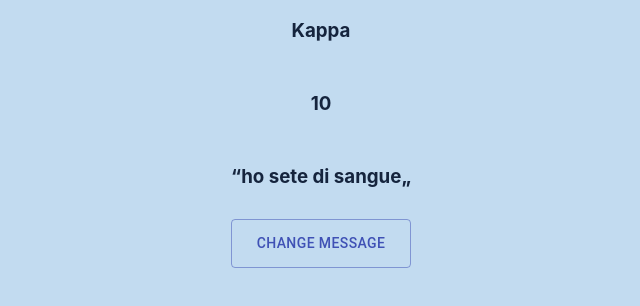
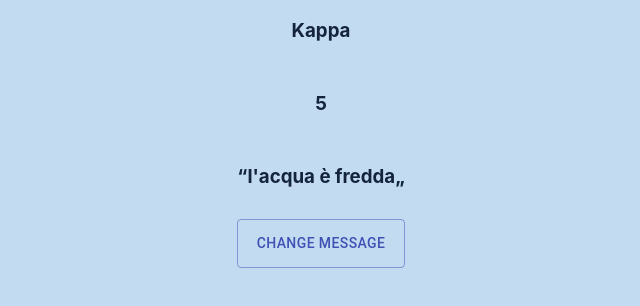
Before and after one commit to DavideNas/Advanced-React-Tutorial, a React (Create React App) app: page / in a window 1280 px wide. Shown: the top 306 px of the page, without its empty margins (319-959 px from the left). Built offline with nearby package versions, Linux system fonts and the light colour scheme.

Commit message:
Specific (multiple) state value

```diff
--- a/src/tutorial/UseStateObject.js
+++ b/src/tutorial/UseStateObject.js
@@ -1,29 +1,32 @@
 import React, { useState } from "react";
 import { Button } from "@material-ui/core";
 
-// Use State Object Example
+// Specific (multiple) state value
 
 const UseStateObject = () => {
-  const changeMessage = () => {
-    // use of spread operator (keeps unchanged 'name' and 'age')
-    setPerson({ ...person, message: "oggi l'acqua è tiepida" });
-    // change only message (still not corrct)
-    //setPerson({ message: "oggi l'acqua è calda" });
-    // not correct method
-    //setPerson("oggi l'acqua è freddda");
-  };
-  // structured object with useState hook
   const [person, setPerson] = useState({
     name: "Kappa",
     age: 10,
     message: "ho sete di sangue",
   });
+
+  const [name, setName] = useState("Kappa");
+  const [age, setAge] = useState(5);
+  const [message, setMessage] = useState("l'acqua è fredda");
+
+  //
+  const changeMessage = () => {
+    // change a specific state value
+    setMessage("lacqua è tiepida");
+  };
+
+  // structured object with useState hook
   console.log(person);
   return (
     <div className="container">
-      <h3>{person.name}</h3>
-      <h3>{person.age}</h3>
-      <h3>“{person.message}„</h3>
+      <h3>{name}</h3>
+      <h3>{age}</h3>
+      <h3>“{message}„</h3>
       <Button variant="outlined" color="primary" onClick={changeMessage}>
         Change Message
       </Button>
```
